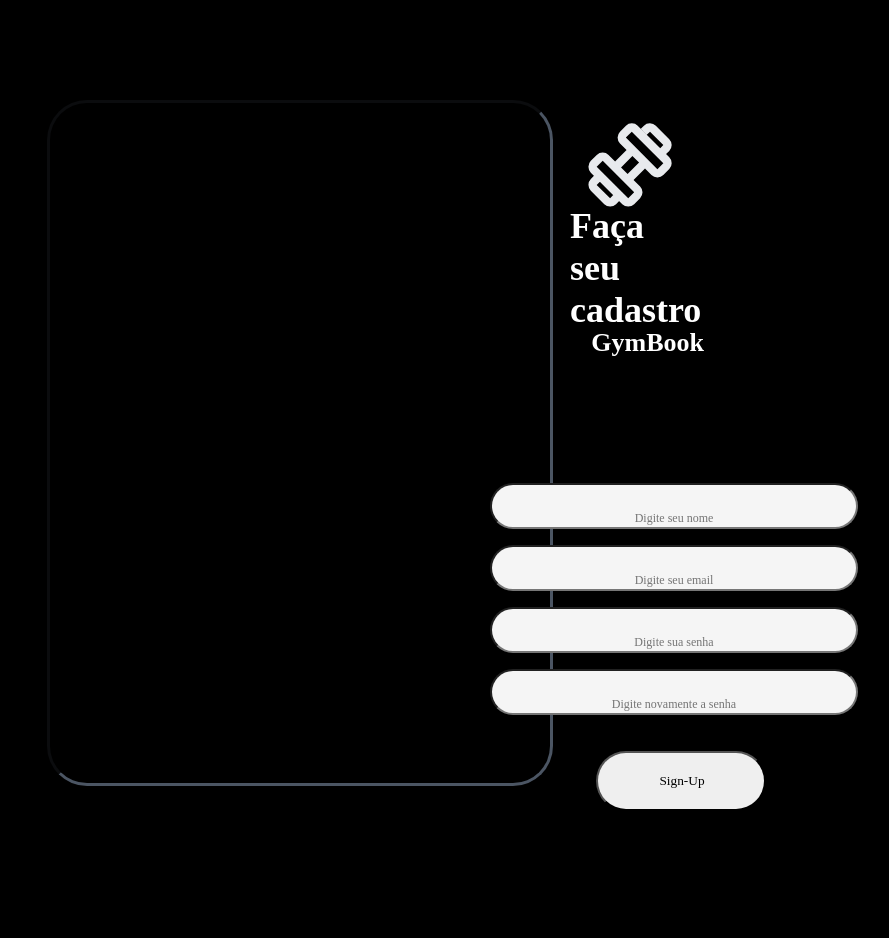
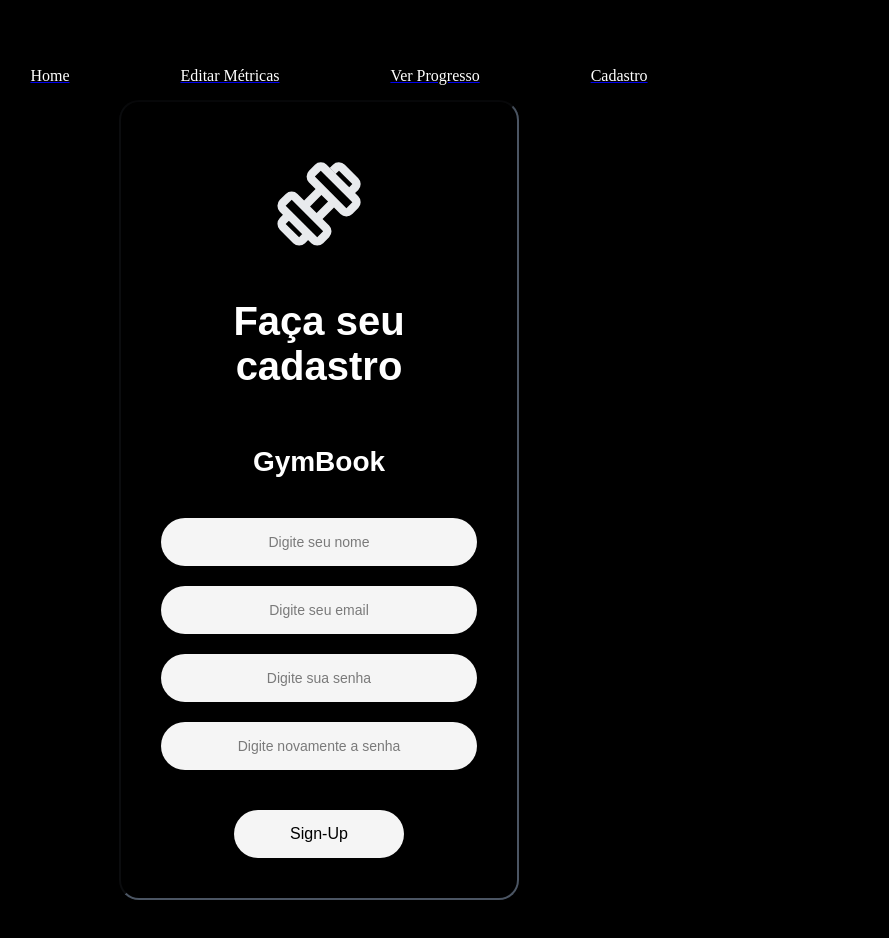
Before and after one commit to devlourenco/Front-End-Projeto-Somativa, a React (Vite) app: page /signup in a window 1280 px wide. Shown: the top 938 px of the page, without its empty margins (321-1210 px from the left). Before the commit the page ends 811 px from the top, so only its background shows below. Built offline with nearby package versions, Linux system fonts and the light colour scheme.

Commit message:
Tela de Cadastro respondendo a API, recebendo cadastros e armazenando na tabela.

```diff
--- a/package.json
+++ b/package.json
@@ -10,6 +10,7 @@
     "preview": "vite preview"
   },
   "dependencies": {
+    "axios": "^1.7.7",
     "prop-types": "^15.8.1",
     "react": "^18.3.1",
     "react-dom": "^18.3.1",
--- a/src/App.jsx
+++ b/src/App.jsx
@@ -4,7 +4,7 @@
 import Home from "./components/pages/Home/Home";
 import Metricas from "./components/pages/Metricas/Metricas";
 import Progresso from "./components/pages/Progresso/Progresso";
-import Perfil from "./components/pages/Perfil/Perfil";
+// import Perfil from "./components/pages/Perfil/Perfil";
 import Signup from "./components/pages/SignUp/SignUp";
 
 export default function App() {
@@ -13,12 +13,12 @@
       <BrowserRouter>
         <Container>
           <Routes>
-            <Route path="/signup" element={<Signup />} />
             <Route path="/" element={<Navbar />}>
               <Route path="/" element={<Home />} />
               <Route path="/metricas" element={<Metricas />} />
               <Route path="/progresso" element={<Progresso />} />
-              <Route path="/perfil" element={<Perfil />} />
+              {/* <Route path="/signup" element={<Perfil />} /> */}
+              <Route path="/signup" element={<Signup />} />
             </Route>
           </Routes>
         </Container>
--- a/src/components/layout/NavBar.jsx
+++ b/src/components/layout/NavBar.jsx
@@ -15,8 +15,8 @@
           <Link to='/progresso'>
             <li className={style.progresso}>Ver Progresso</li>
           </Link>
-          <Link to='/perfil'>
-            <li className={style.perfil}>Perfil</li>
+          <Link to='/signup'>
+            <li className={style.perfil}>Cadastro</li>
           </Link>
         </ul>
       </nav>
--- a/src/components/layout/NavBar.module.css
+++ b/src/components/layout/NavBar.module.css
@@ -1,46 +1,44 @@
-body {
+.NavBarBox {
   background-color: black;
-}
-
-.NavBarBox {
-  background-color: rgb(58, 58, 58);
-  margin: 0 auto;
-  margin-top: -20px;
-  margin-left: 668px;
-  width: 550px;
-  height: 100px;
-  border-radius: 50px;
+  width: 60%;
+  max-width: 800px;
+  height: 80px;
+  border-radius: 20px;
+  margin: 20px auto;
+  position: fixed;
+  top: 0;
+  left: 50%;
+  transform: translateX(-50%);
+  z-index: 1000;
+  box-shadow: 0 4px 10px rgba(0, 0, 0, 0.5);
 }
 
 .list {
   display: flex;
   list-style: none;
   align-items: center;
-  justify-content: space-between;
+  justify-content: space-around;
+  height: 100%;
 }
 
-.home{
+.home, .metrica, .progresso, .perfil {
   font-family: JetBrains;
-  color: aliceblue;
-  margin-top: 30px;
+  color: white;
+  text-decoration: none;
+  padding: 10px 15px;
+  border-radius: 20px;
+  transition: background-color 0.3s, transform 0.3s;
+  display: flex;
+  align-items: center;
+  justify-content: center;
+  height: 100%;
 }
 
-.metrica {
-  margin-top: 30px;
-  font-family: JetBrains;
-  color: aliceblue;
+.home:hover, .metrica:hover, .progresso:hover, .perfil:hover {
+  background-color: rgba(75, 85, 99, 0.5);
+  transform: scale(1.05);
 }
 
-.progresso {
-  margin-top: 30px;
-  margin-left: -10px;
-  font-family: JetBrains;
-  color: aliceblue;
+body {
+  margin-top: 100px;
 }
-
-.perfil {
-  padding-right: 50px;
-  margin-top: 30px;
-  font-family: JetBrains;
-  color: aliceblue;
-}
--- a/src/components/pages/Home/Home.module.css
+++ b/src/components/pages/Home/Home.module.css
@@ -1,16 +1,30 @@
-.bgImage{
+body {
+    margin: 0;
+    padding: 0;
     display: flex;
-    opacity: 0.7;
-    margin-left: 500px;
-    margin-top: 100px;
-    width: 600px;
+    flex-direction: column;
+    align-items: center;
+    justify-content: center;
+    min-height: 100vh;
+    background-color: black;
 }
 
-.title{
+.bgImage {
     display: flex;
+    justify-content: center;
+    align-items: center;
+    opacity: 0.7;
+    margin: 100px auto;
+    width: 100%;
+    max-width: 600px;
+    margin-left: 179px;
+}
+
+.title {
     color: aliceblue;
-    font-size: 52px;
-    font-family: JetBrains;
-    margin-left: 710px;
-    margin-top: 160px;
+    font-size: 4rem;
+    font-family: JetBrains, sans-serif;
+    text-align: center;
+    position: relative;
+    z-index: 2;
 }
--- a/src/components/pages/Metricas/Metricas.jsx
+++ b/src/components/pages/Metricas/Metricas.jsx
@@ -1,13 +1,33 @@
-import styles from "../Metricas/Metricas.module.css"
+import styles from "../Metricas/Metricas.module.css";
 import Select from "./MetricasComponents/Select";
 
 export default function Metricas() {
   return (
-    <>
-      <section className={styles.corpo}>
-        <h1 className={styles.titulo}>Editar Métricas</h1>
+    <section className={styles.corpo}>
+      <h1 className={styles.titulo}>Editar Métricas</h1>
+      <div className={styles.selectContainer}>
         <Select />
-      </section>
-    </>
+      </div>
+      <div className={styles.tabela}>
+        <table className={styles.planilha}>
+          <thead>
+            <tr>
+              <th>Dia</th>
+              <th>Exercício</th>
+              <th>Carga</th>
+              <th>Repetições</th>
+            </tr>
+          </thead>
+          <tbody>
+            <tr>
+              <td>Segunda-feira</td>
+              <td>Agachamento</td>
+              <td>80kg</td>
+              <td>10</td>
+            </tr>
+          </tbody>
+        </table>
+      </div>
+    </section>
   );
 }
--- a/src/components/pages/Metricas/MetricasComponents/Select.module.css
+++ b/src/components/pages/Metricas/MetricasComponents/Select.module.css
@@ -1,5 +1,5 @@
 .Select {
-    margin-left: 490px;
+    margin-left: 11px;
     margin-top: 40px;
     height: 50px;
     width: 300px;
--- a/src/components/pages/SignUp/SignUp.jsx
+++ b/src/components/pages/SignUp/SignUp.jsx
@@ -1,40 +1,93 @@
+import { useState } from "react";
 import styles from "./SignUp.module.css";
 
 export default function SignUp() {
+  const [user, setUser] = useState({
+    name: "",
+    email: "",
+    password: "",
+    confirmPassword: "",
+  });
+
+  function handlerChangeUser(event) {
+    setUser({ ...user, [event.target.name]: event.target.value });
+    console.log(user);
+  }
+
+  function createNewUser(user) {
+    fetch("http://localhost:5000/signup", {
+      method: "POST",
+      mode: "cors",
+      headers: {
+        "Content-Type": "application/json",
+        "Access-Control-Allow-Origin": "*",
+        "Access-Control-Allow_Headers": "*",
+      },
+      body: JSON.stringify({
+        nome_usuario: user.name,
+        email: user.email,
+        senha: user.password,
+      }),
+    })
+      .then((resp) => {
+        if (!resp.ok) {
+          throw new Error(`HTTP error! Status: ${resp.status}`);
+        }
+        return resp.json();
+      })
+      .then((data) => {
+        console.log(data);
+      })
+      .catch((err) => {
+        console.log(err);
+      });
+  }
+
+  function submit(event) {
+    event.preventDefault();
+    createNewUser(user);
+  }
+
   return (
-    <>
-      <div className={styles.table}>
-        <img className={styles.image} src="signup-icon.svg" />
-        <h2 className={styles.title}>Faça seu cadastro</h2>
-        <h4 className={styles.text}>GymBook</h4>
-        <div className={styles.InputContainer}>
+    <div className={styles.container}>
+      <img className={styles.image} src="signup-icon.svg" alt="Sign Up" />
+      <h2 className={styles.title}>Faça seu cadastro</h2>
+      <h4 className={styles.text}>GymBook</h4>
+      <form className={styles.form} onSubmit={submit}>
+        <div className={styles.inputContainer}>
           <input
             className={styles.input}
             type="text"
-            name=""
+            name="name"
             placeholder="Digite seu nome"
+            onChange={handlerChangeUser}
           />
           <input
             className={styles.input}
-            type="text"
-            name=""
+            type="email"
+            name="email"
             placeholder="Digite seu email"
+            onChange={handlerChangeUser}
           />
           <input
             className={styles.input}
-            type="text"
-            name=""
+            type="password"
+            name="password"
             placeholder="Digite sua senha"
+            onChange={handlerChangeUser}
           />
           <input
             className={styles.input}
-            type="text"
-            name=""
+            type="password"
+            name="confirmPassword"
             placeholder="Digite novamente a senha"
+            onChange={handlerChangeUser}
           />
-          <button className={styles.button}>Sign-Up</button>
         </div>
-      </div>
-    </>
+        <button className={styles.button} type="submit">
+          Sign-Up
+        </button>
+      </form>
+    </div>
   );
 }
--- a/src/components/pages/SignUp/SignUp.module.css
+++ b/src/components/pages/SignUp/SignUp.module.css
@@ -1,87 +1,121 @@
-.image {
+body {
+  margin: 0;
+  padding: 0;
   display: flex;
-  width: 100px;
-  padding-left: 100px;
-  padding-top: 12px;
-  height: 100px;
-  margin-left: 430px;
+  justify-content: center;
+  align-items: center;
+  min-height: 100vh;
+  background-color: black;
 }
 
-.table {
+.image {
+  width: 100px;
+  height: 100px;
+  margin: 12px auto;
+}
+
+.container {
   display: flex;
+  flex-direction: column;
   background-color: black;
-  margin-top: 100px;
-  height: 680px;
-  width: 500px;
-  border-radius: 40px;
-  border-style: inset;
-  border-color: #4b5563;
-  margin-left: 360px;
+  margin: 100px auto;
+  height: auto;
+  width: 90%;
+  max-width: 400px;
+  padding: 40px;
+  border-radius: 20px;
+  border: 2px inset #4b5563;
+  text-align: center;
+  box-sizing: border-box;
+}
+
+.title {
+  font-size: 2.5rem;
+  color: white;
+  font-family: JetBrains, sans-serif;
+  margin-bottom: 20px;
 }
 
 .text {
-  font-size: 26px;
+  font-size: 1.75rem;
   color: white;
-  font-family: JetBrains;
-  margin-top: 225px;
-  margin-left: -110px;
-  text-align: center;
-  width: 100%;
+  font-family: JetBrains, sans-serif;
+  margin-bottom: 40px;
 }
 
-.title {
-  padding-top: 100px;
-  width: 600px;
-  display: flex;
-  font-size: 36px;
-  color: white;
-  font-family: JetBrains;
-  align-items: center;
-  margin-top: -420px;
-  margin-left: -110px;
+@media (max-width: 768px) {
+  .container {
+    width: 95%;
+    padding: 20px;
+  }
+
+  .title {
+    font-size: 2rem;
+  }
+
+  .text {
+    font-size: 1.5rem;
+  }
+
+  .button {
+    width: 150px;
+  }
 }
 
-.InputContainer {
-  height: 40px;
-  align-items: center;
-  width: 100%;
-  display: flex;
-  padding-top: 100px;
-  margin-top: 300px;
-  margin-bottom: 250px;
-  margin-left: -220px;
-  margin-right: 141px;
-  flex-direction: column;
-  gap: 90%;
+@media (max-width: 480px) {
+  .title {
+    font-size: 1.75rem;
+  }
+
+  .text {
+    font-size: 1.25rem;
+  }
+
+  .button {
+    width: 140px;
+  }
 }
 
 .input {
   background-color: whitesmoke;
-  padding-left: 100px;
-  padding-right: 100px;
-  padding-top: 25px;
-  border-radius: 100px;
-  margin-left: 6px;
-  margin-top: -20px;
+  padding: 15px;
+  border-radius: 50px;
+  border: none;
+  font-family: JetBrains, sans-serif;
+  font-size: 1rem;
   text-align: center;
-  font-family: JetBrains;
 }
 
 .input::placeholder {
-  font-size: 12px;
-  font-family: JetBrains;
+  font-size: 0.875rem;
+  font-family: JetBrains, sans-serif;
+  color: #7a7a7a; /* Cor do placeholder para melhor visibilidade */
+}
+
+.inputContainer {
+  display: flex;
+  flex-direction: column;
+  gap: 20px;
+  margin-bottom: 40px;
 }
 
 .button {
-  margin-left: 20px;
+  background-color: whitesmoke;
+  color: black;
+  border: none; /* Removido o estilo de borda */
   border-radius: 50px;
-  padding-left: 8px;
-  padding-top: 20px;
-  padding-bottom: 20px;
-  width: 170px; /* ajuste conforme necessário */
+  padding: 15px;
+  width: 170px;
   text-align: center;
-  display: flex;
-  justify-content: center;
-  align-items: center;
-  font-family: JetBrains;
+  cursor: pointer;
+  font-family: JetBrains, sans-serif;
+  font-size: 1rem;
+  transition: background-color 0.3s ease;
+  margin: 0 auto;
 }
+
+.button:hover {
+  background-color: black;
+  color: whitesmoke;
+  border: 1px solid white; /* Borda adicionada no hover */
+}
```
Also changed, not shown: src/components/cadastro/Button.jsx (added, +8 -0 lines), src/components/cadastro/Input.jsx (added, +22 -0 lines), src/components/pages/Metricas/Metricas.module.css (+51 -9 lines), 1 other file (tests, documents, lock files or other folders).
